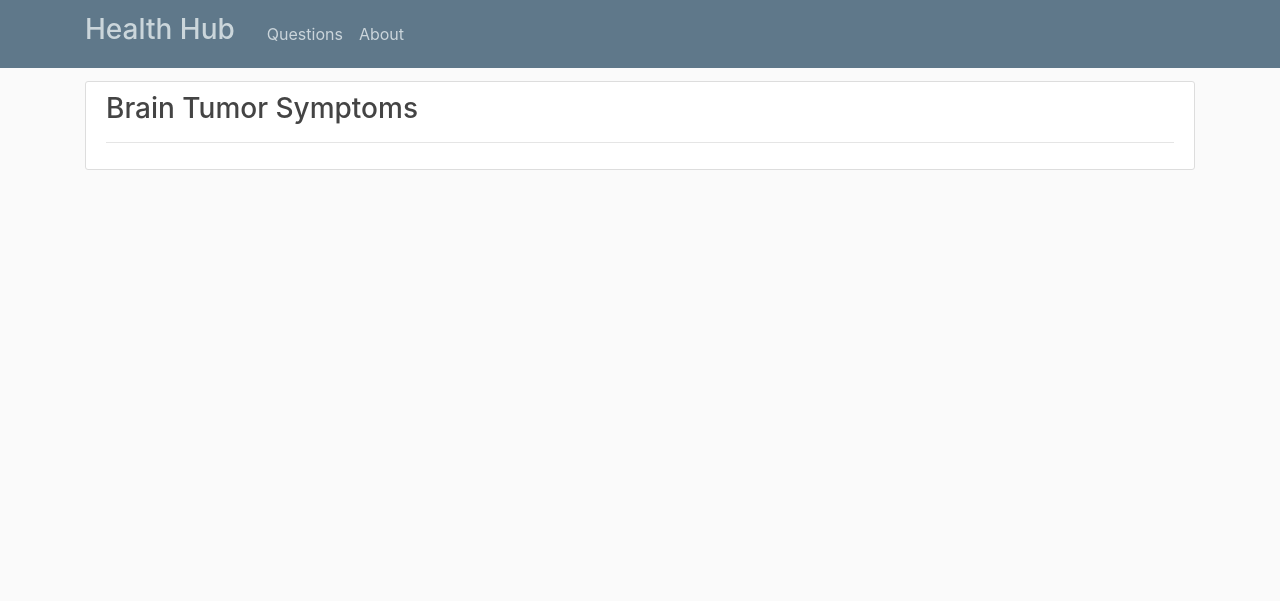
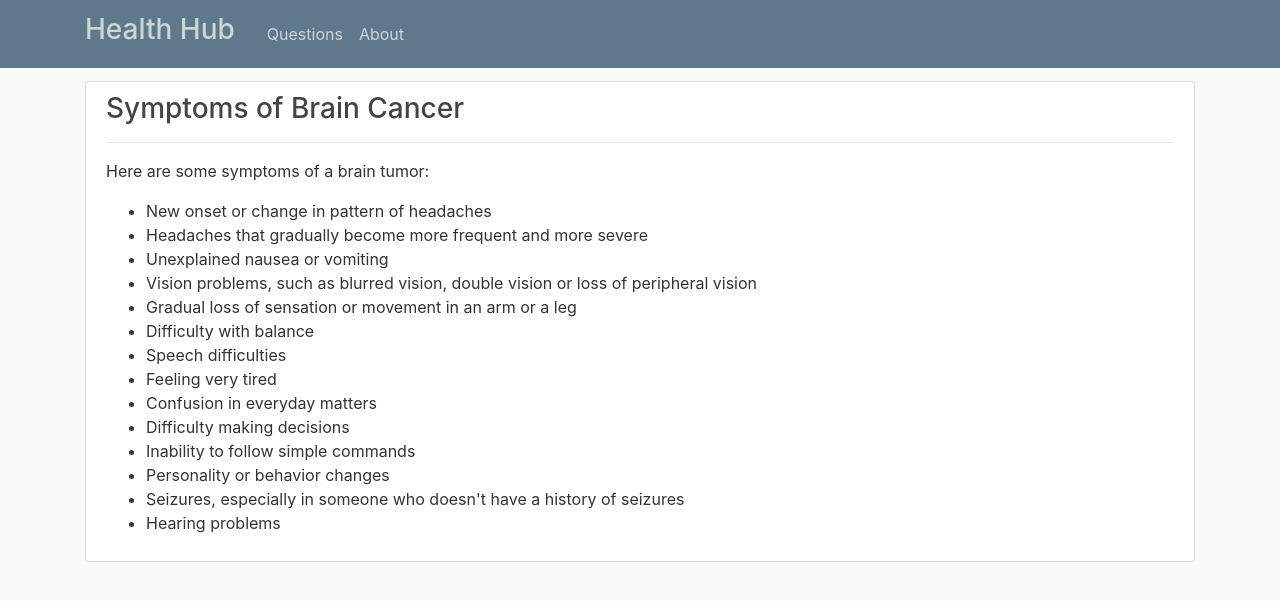
Before and after one commit to BenVN123/HealthHub, a Flask app: template HealthHub/templates/symptoms.html in a window 1280 px wide. Shown: the top 601 px of the page. Run offline with Flask 2, Linux system fonts and the light colour scheme; the template is opened without the code that fills it, so the values that code supplies are empty; some libraries are stand-ins or nearby versions.

Commit message:
Update symptoms.html

```diff
--- a/HealthHub/templates/symptoms.html
+++ b/HealthHub/templates/symptoms.html
@@ -1,12 +1,29 @@
 {% extends "layout.html" %}
 
-{% block title %}Questions{% endblock %}
+{% block title %}Cancer Symptoms{% endblock %}
 
 {% block content %}
 <div class="content-section">
-    <h3>Brain Tumor Symptoms</h3>
+    <h3>Symptoms of Brain Cancer</h3>
     <hr>
     <p>
+        Here are some symptoms of a brain tumor:
     </p>
+    <ul>
+        <li>New onset or change in pattern of headaches</li>
+        <li>Headaches that gradually become more frequent and more severe</li>
+        <li>Unexplained nausea or vomiting</li>
+        <li>Vision problems, such as blurred vision, double vision or loss of peripheral vision</li>
+        <li>Gradual loss of sensation or movement in an arm or a leg</li>
+        <li>Difficulty with balance</li>
+        <li>Speech difficulties</li>
+        <li>Feeling very tired</li>
+        <li>Confusion in everyday matters</li>
+        <li>Difficulty making decisions</li>
+        <li>Inability to follow simple commands</li>
+        <li>Personality or behavior changes</li>
+        <li>Seizures, especially in someone who doesn't have a history of seizures</li>
+        <li>Hearing problems</li>
+    </ul>
 </div>
 {% endblock content %}
```
